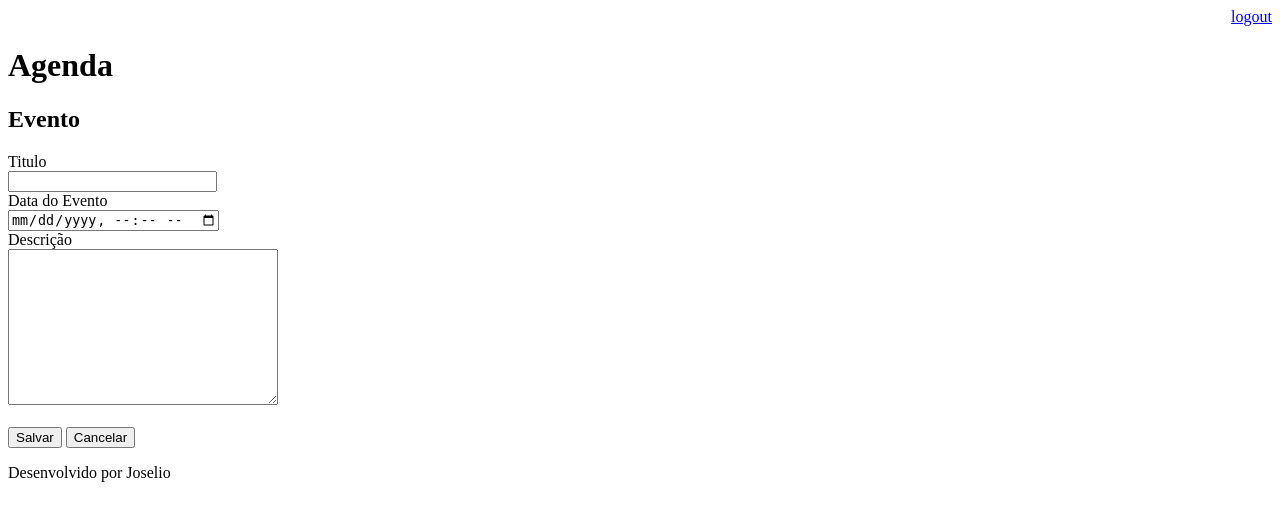
After one commit to joseliobeze/agenda, a Django app: page /agenda/evento/ in a window 1280 px wide. The commit adds this page. Shown: the top 521 px of the page. Run offline with Django 3.2, Linux system fonts and the light colour scheme; the visitor is signed in with stand-in values (Sample User, id 1).

```diff
--- a/agenda/urls.py
+++ b/agenda/urls.py
@@ -21,6 +21,8 @@ from django.views.generic import RedirectView
 urlpatterns = [
     path('admin/', admin.site.urls),
     path('agenda/', views.lista_eventos),
+    path('agenda/evento/', views.evento),
+    path('agenda/evento/submit', views.submit_evento),
     path('', RedirectView.as_view(url='/agenda/')),
     path('login/', views.login_user),
     path('login/submit', views.submit_login),
--- a/core/views.py
+++ b/core/views.py
@@ -3,6 +3,7 @@ from django.contrib.auth.decorators import login_required
 from django.contrib.auth import authenticate, login, logout
 from django.contrib import messages
 from .models import Evento
+
 
 # Create your views here.
 def login_user(request):
@@ -33,3 +34,24 @@ def lista_eventos(request):
     evento = Evento.objects.filter(usuario=usuario)
     dados = {'eventos': evento}
     return render(request, 'agenda.html', dados)
+
+
+@login_required(login_url='/login/')
+def evento(request):
+    return render(request, 'evento.html')
+
+
+@login_required(login_url='/login/')
+def submit_evento(request):
+    if request.POST:
+        titulo = request.POST.get('titulo')
+        data_evento = request.POST.get('data_evento')
+        descricao = request.POST.get('descricao')
+        usuario = request.user
+        Evento.objects.create(
+            titulo=titulo,
+            data_evento=data_evento,
+            descricao=descricao,
+            usuario=usuario
+            )
+    return redirect('/')
--- a/templates/agenda.html
+++ b/templates/agenda.html
@@ -2,6 +2,9 @@
 
 {% block content %}
     <h2>Agendamentos</h2>
+    <a href="evento/">
+        <button type="button">Novo evento</button>
+    </a>
     <ul style="font-size: 18px" >
     {% for evento in eventos %}
         <li>{{evento.titulo}} - {{evento.get_data_evento}}</li>
--- /dev/null
+++ b/templates/evento.html
@@ -0,0 +1,23 @@
+{% extends "model-page.html" %}
+
+{% block content %}
+<h2>Evento</h2>
+<form action="submit" method="POST">{% csrf_token %}
+    <label for="titulo">Titulo</label>
+    <br>
+    <input type="text" name="titulo" id="titulo" size="23">
+    <br>
+    <label for="data">Data do Evento</label>
+    <br>
+    <input type="datetime-local" name="data_evento" id="data" size="23">
+    <br>
+    <label for="desc">Descrição</label>
+    <br>
+    <textarea name="descrcao" id="desc" cols="31" rows="10"></textarea>
+    <br><br>
+    <button type="submit">Salvar</button>
+    <a href="/">
+        <button type="button">Cancelar</button>
+    </a>
+</form>
+{% endblock %}
```
